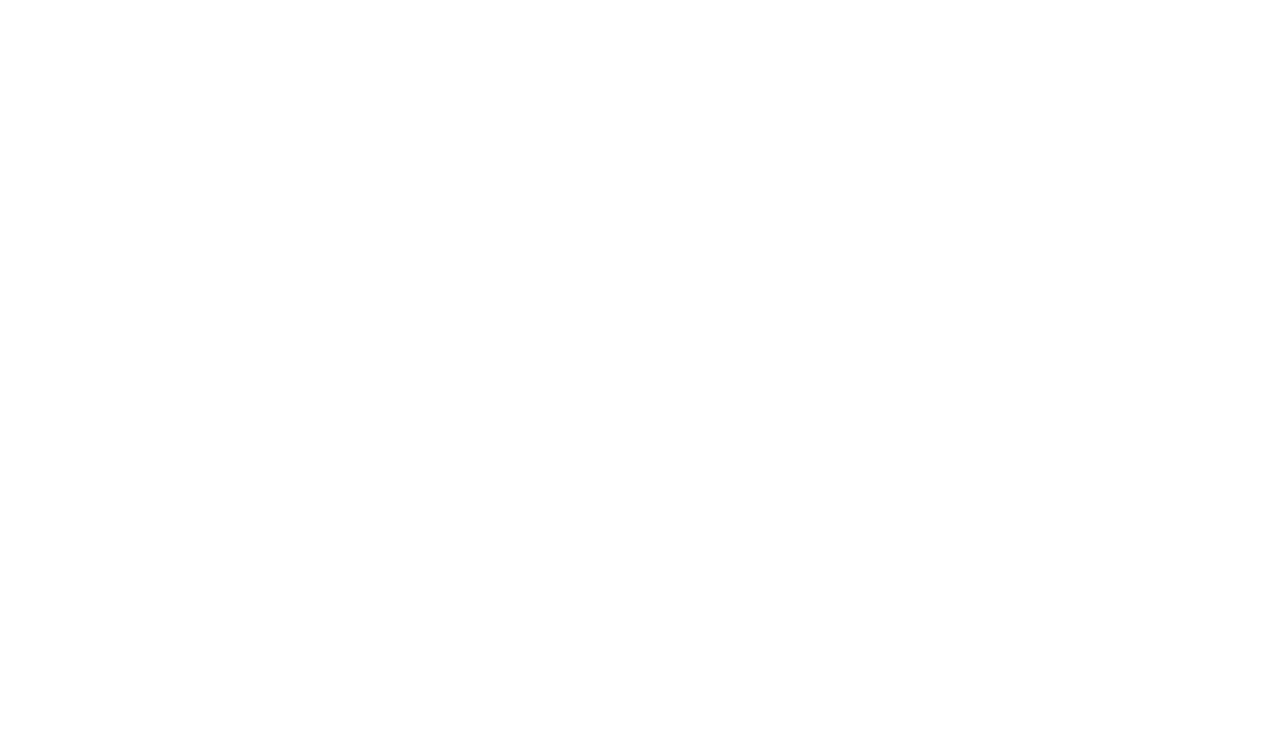
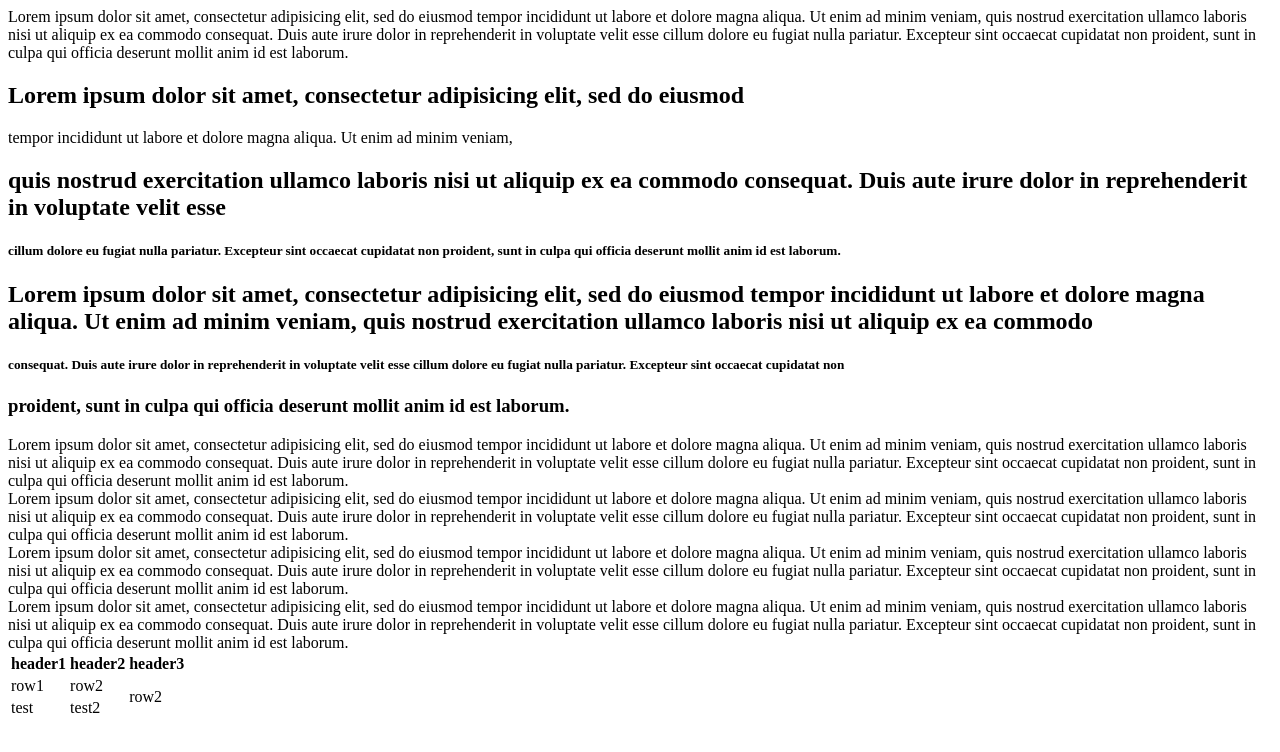
Before and after one commit to bkshogun/GPS_1.2, a plain HTML site: page index.html in a window 1280 px wide. Drawn offline with Linux system fonts and the light colour scheme.

Commit message:
Update index.html
Copy & pasted pairing work

```diff
--- a/index.html
+++ b/index.html
@@ -1,9 +1,70 @@
 <!DOCTYPE html>
-<html>
+<html lang= "zxx">
 <head>
-	<title></title>
+	<title>title</title>
 </head>
 <body>
+	<main>Lorem ipsum dolor sit amet, consectetur adipisicing elit, sed do eiusmod
+	tempor incididunt ut labore et dolore magna aliqua. Ut enim ad minim veniam,
+	quis nostrud exercitation ullamco laboris nisi ut aliquip ex ea commodo
+	consequat. Duis aute irure dolor in reprehenderit in voluptate velit esse
+	cillum dolore eu fugiat nulla pariatur. Excepteur sint occaecat cupidatat non
+	proident, sunt in culpa qui officia deserunt mollit anim id est laborum.</main>
+	<article><h1>Lorem ipsum dolor sit amet, consectetur adipisicing elit, sed do eiusmod</h1>
+	tempor incididunt ut labore et dolore magna aliqua. Ut enim ad minim veniam,
+	<h2>quis nostrud exercitation ullamco laboris nisi ut aliquip ex ea commodo
+	consequat. Duis aute irure dolor in reprehenderit in voluptate velit esse</h2>
+	<h5>cillum dolore eu fugiat nulla pariatur. Excepteur sint occaecat cupidatat non
+	proident, sunt in culpa qui officia deserunt mollit anim id est laborum.</h5></article>
+	<section><h2>Lorem ipsum dolor sit amet, consectetur adipisicing elit, sed do eiusmod
+	tempor incididunt ut labore et dolore magna aliqua. Ut enim ad minim veniam,
+	quis nostrud exercitation ullamco laboris nisi ut aliquip ex ea commodo</h2>
+	<h5>consequat. Duis aute irure dolor in reprehenderit in voluptate velit esse
+	cillum dolore eu fugiat nulla pariatur. Excepteur sint occaecat cupidatat non</h5>
+	<h3>proident, sunt in culpa qui officia deserunt mollit anim id est laborum.</h3></section>
+	<nav>Lorem ipsum dolor sit amet, consectetur adipisicing elit, sed do eiusmod
+	tempor incididunt ut labore et dolore magna aliqua. Ut enim ad minim veniam,
+	quis nostrud exercitation ullamco laboris nisi ut aliquip ex ea commodo
+	consequat. Duis aute irure dolor in reprehenderit in voluptate velit esse
+	cillum dolore eu fugiat nulla pariatur. Excepteur sint occaecat cupidatat non
+	proident, sunt in culpa qui officia deserunt mollit anim id est laborum.</nav>
+	<aside>Lorem ipsum dolor sit amet, consectetur adipisicing elit, sed do eiusmod
+	tempor incididunt ut labore et dolore magna aliqua. Ut enim ad minim veniam,
+	quis nostrud exercitation ullamco laboris nisi ut aliquip ex ea commodo
+	consequat. Duis aute irure dolor in reprehenderit in voluptate velit esse
+	cillum dolore eu fugiat nulla pariatur. Excepteur sint occaecat cupidatat non
+	proident, sunt in culpa qui officia deserunt mollit anim id est laborum.</aside>
+	<header>Lorem ipsum dolor sit amet, consectetur adipisicing elit, sed do eiusmod
+	tempor incididunt ut labore et dolore magna aliqua. Ut enim ad minim veniam,
+	quis nostrud exercitation ullamco laboris nisi ut aliquip ex ea commodo
+	consequat. Duis aute irure dolor in reprehenderit in voluptate velit esse
+	cillum dolore eu fugiat nulla pariatur. Excepteur sint occaecat cupidatat non
+	proident, sunt in culpa qui officia deserunt mollit anim id est laborum.</header>
+	<footer>Lorem ipsum dolor sit amet, consectetur adipisicing elit, sed do eiusmod
+	tempor incididunt ut labore et dolore magna aliqua. Ut enim ad minim veniam,
+	quis nostrud exercitation ullamco laboris nisi ut aliquip ex ea commodo
+	consequat. Duis aute irure dolor in reprehenderit in voluptate velit esse
+	cillum dolore eu fugiat nulla pariatur. Excepteur sint occaecat cupidatat non
+	proident, sunt in culpa qui officia deserunt mollit anim id est laborum.</footer>
 
+	<div>
+		<table>
+			<tr>
+				<th>header1</th>
+				<th>header2</th>
+				<th>header3</th>
+			</tr>
+			<tr>
+				<td>row1</td>
+				<td>row2</td>
+				<td rowspan="2">row2</td>
+
+			</tr>
+			<tr>
+				<td>test</td>
+				<td>test2</td>
+			</tr>
+		</table>
+	</div>
 </body>
 </html>
```
